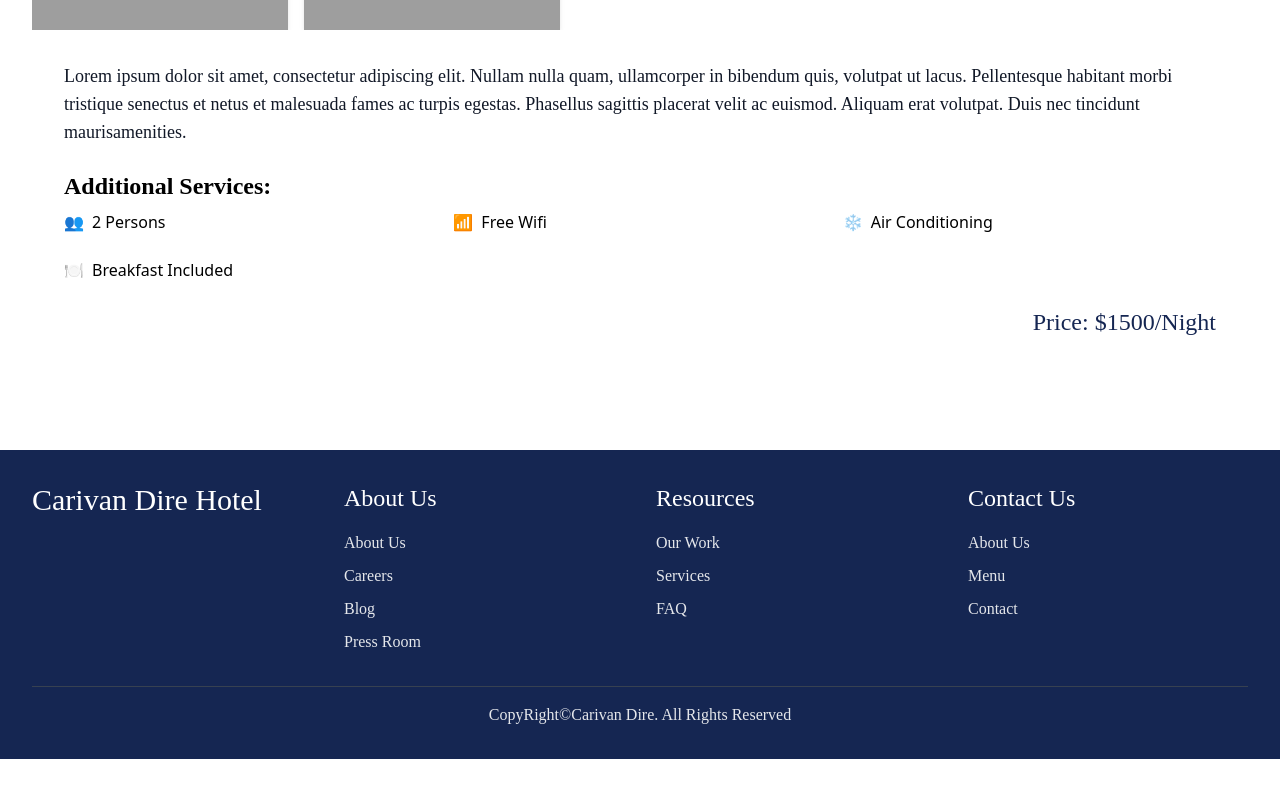
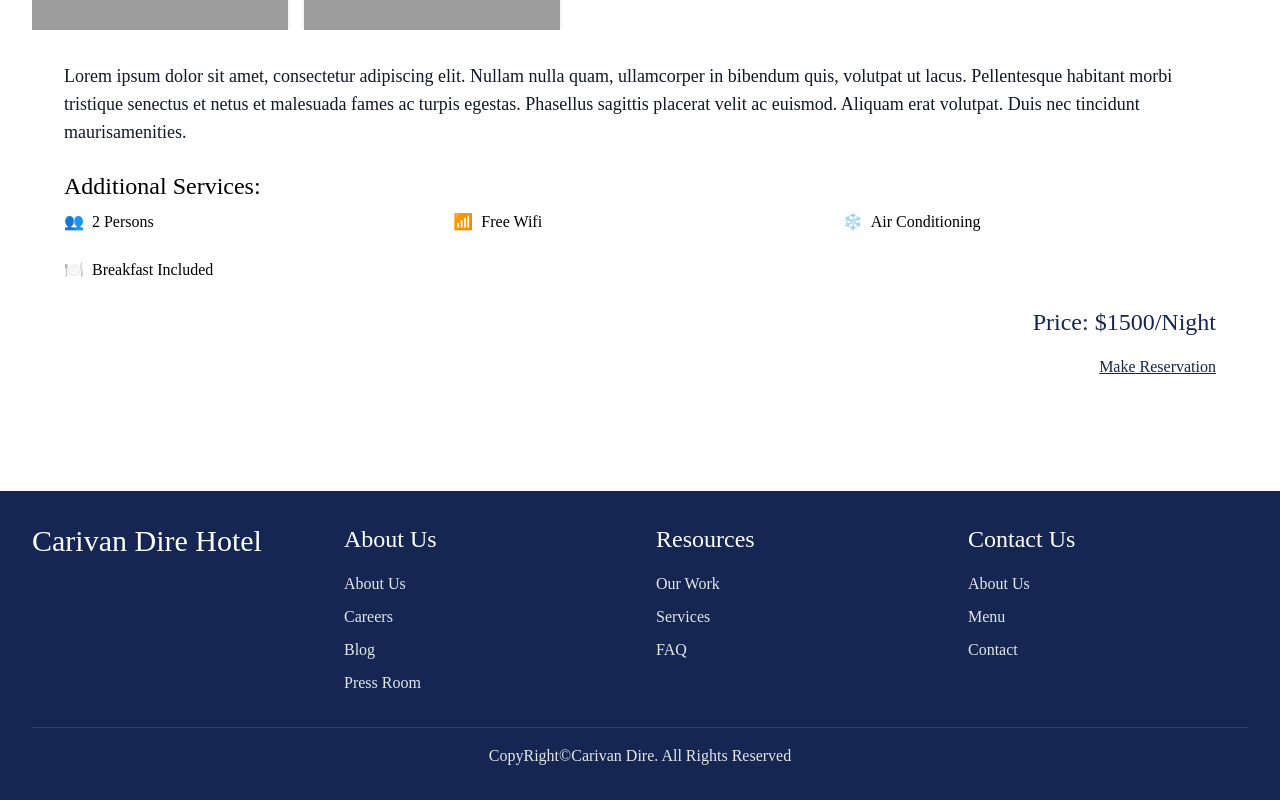
Before and after one commit to Metyme1/Caravan, a React (Create React App) app: page /rooms/1 in a window 1280 px wide. Shown: the part 870-1670 px from the top of the page. Before the commit the page ends 1629 px from the top, so only its background shows below. Built offline with nearby package versions, Linux system fonts and the light colour scheme; grey boxes are pictures that could not be loaded; a web font is replaced by a local one.

Commit message:
detail paged edited

```diff
--- a/src/components/reservation.js
+++ b/src/components/reservation.js
@@ -52,7 +52,7 @@ const ReservationForm = ({ room }) => {
           id="email"
           value={email}
           onChange={(e) => setEmail(e.target.value)}
-          className="w-full px-3 py-2 border rounded-lg focus:outline-none focus:ring-2 focus:ring-blue-500"
+          className="w-full px-3 py-2 border rounded-lg font-times focus:outline-none focus:ring-2 focus:ring-blue-500"
           required
         />
       </div>
--- a/src/pages/detailPage.js
+++ b/src/pages/detailPage.js
@@ -2,21 +2,21 @@ import React, { useState } from 'react';
 import { useParams } from 'react-router-dom';
 import Lightbox from 'react-image-lightbox';
 import 'react-image-lightbox/style.css';
+import ReservationForm from '../components/reservation'; // Assuming the form is in the same directory
 import room1 from '../assets/standard.JPG';
 import room2 from '../assets/twin1.JPG';
 import room3 from '../assets/semi1.jpg';
 import room4 from '../assets/sweet5.JPG';
 
-
 import twin1 from '../assets/twin2.JPG';
 import twin2 from '../assets/twin3.JPG';
-import twin3 from'../assets/twin4.JPG';
+import twin3 from '../assets/twin4.JPG';
 import twin4 from '../assets/twin5.JPG';
 import twin5 from '../assets/twin6.JPG';
 
 import sweet1 from '../assets/sweet2.JPG';
 import sweet2 from '../assets/sweet3.JPG';
-import sweet3 from'../assets/sweet4.JPG';
+import sweet3 from '../assets/sweet4.JPG';
 import sweet4 from '../assets/sweet5.JPG';
 import sweet5 from '../assets/sweet6.JPG';
 
@@ -25,19 +25,17 @@ import standard2 from '../assets/standard2.JPG';
 
 import semi1 from '../assets/semi3.JPG';
 import semi2 from '../assets/semi4.JPG';
-import semi3 from'../assets/semi5.JPG';
+import semi3 from '../assets/semi5.JPG';
 import semi4 from '../assets/semi6.JPG';
 import semi5 from '../assets/semi7.JPG';
-import semi6 from'../assets/semi8.JPG';
-
-
+import semi6 from '../assets/semi8.JPG';
 
 const roomDetails = [
   {
     id: 1,
     name: "Standard Room",
     image: room1,
-    gallery: [standard1,standard2],
+    gallery: [standard1, standard2],
     price: "1500/Night",
     description: "Lorem ipsum dolor sit amet, consectetur adipiscing elit. Nullam nulla quam, ullamcorper in bibendum quis, volutpat ut lacus. Pellentesque habitant morbi tristique senectus et netus et malesuada fames ac turpis egestas. Phasellus sagittis placerat velit ac euismod. Aliquam erat volutpat. Duis nec tincidunt maurisamenities.",
     characteristics: [
@@ -51,7 +49,7 @@ const roomDetails = [
     id: 2,
     name: "Twin Bed Room",
     image: room2,
-    gallery: [twin1,twin2,twin3,twin4,twin5],
+    gallery: [twin1, twin2, twin3, twin4, twin5],
     price: "1800/Night",
     additionalServices: "Internet Access, Breakfast, Inroom Dining",
     characteristics: [
@@ -66,7 +64,7 @@ const roomDetails = [
     id: 3,
     name: "Semi-Sweet Room",
     image: room3,
-    gallery: [semi1,semi2,semi3,semi4,semi5,semi6],
+    gallery: [semi1, semi2, semi3, semi4, semi5, semi6],
     price: "1600/Night",
     description: "An executive room with premium features.",
     characteristics: [
@@ -75,13 +73,13 @@ const roomDetails = [
       { icon: "🍽️", label: "Breakfast Included" },
       { icon: "❄️", label: "Air Conditioning" },
       { icon: "🍳", label: "Cooking Space" },
-      ],
+    ],
   },
   {
     id: 4,
     name: "Sweet Room",
     image: room4,
-    gallery: [sweet1,sweet2,sweet3,sweet4,sweet5],
+    gallery: [sweet1, sweet2, sweet3, sweet4, sweet5],
     price: "3000/Night",
     description: "A luxurious suite with exclusive amenities.",
     characteristics: [
@@ -93,7 +91,7 @@ const roomDetails = [
       { icon: "🚽", label: "Two Bathrooms" },
       { icon: "❄️", label: "Air Conditioning" },
       { icon: "🍳", label: "Full Kitchen" },
-      ],
+    ],
   }
 ];
 
@@ -103,10 +101,17 @@ const RoomDetail = () => {
 
   const [isOpen, setIsOpen] = useState(false);
   const [photoIndex, setPhotoIndex] = useState(0);
+  const [isModalOpen, setIsModalOpen] = useState(false);
 
   if (!room) {
     return <div>Room not found</div>;
   }
+
+  const handleBackgroundClick = (e) => {
+    if (e.target === e.currentTarget) {
+      setIsModalOpen(false);
+    }
+  };
 
   return (
     <div className="bg-white min-h-screen py-4">
@@ -153,12 +158,11 @@ const RoomDetail = () => {
           <div className="bg-white overflow-hidden mb-8">
             <div className="p-8">
               <p className="text-gray-900 font-times mb-6 text-lg">{room.description}</p>
-
               <div className="mb-4">
-                <h3 className="text-2xl font-times font-bold mb-2">Additional Services:</h3>
+                <h3 className="text-2xl font-times mb-2">Additional Services:</h3>
                 <div className="grid grid-cols-1 md:grid-cols-2 lg:grid-cols-3 gap-4">
                   {room.characteristics.map((characteristic, idx) => (
-                    <div key={idx} className="flex items-center space-x-2 mb-2">
+                    <div key={idx} className="flex  font-times items-center space-x-2 mb-2">
                       <span role="img" aria-label="characteristic-icon">{characteristic.icon}</span>
                       <span>{characteristic.label}</span>
                     </div>
@@ -168,10 +172,25 @@ const RoomDetail = () => {
               <div className="text-right">
                 <p className="text-2xl font-times text-custom-blue">Price: ${room.price}</p>
               </div>
+              <div className="text-right mt-4">
+                <button
+                  className="text-custom-blue font-times underline"
+                  onClick={() => setIsModalOpen(true)}
+                >
+                  Make Reservation
+                </button>
+              </div>
             </div>
           </div>
         </div>
       </section>
+      {isModalOpen && (
+        <div className="fixed inset-0 z-50 flex items-center justify-center bg-black bg-opacity-50" onClick={handleBackgroundClick}>
+          <div className="bg-white p-8 rounded-lg shadow-lg w-full max-w-lg" onClick={(e) => e.stopPropagation()}>
+            <ReservationForm room={room} />
+          </div>
+        </div>
+      )}
     </div>
   );
 }
--- a/src/pages/menu.js
+++ b/src/pages/menu.js
@@ -133,15 +133,6 @@ const menuData = {
     { name: 'C/W/Milk', description: '', price: 35 },
   ],
 };
-const categoryBackgrounds = {
-  BreakFast: '../assets/room1.jpg',
-  'Lunch and Dinner': '../assets/room1.jpg',
-  Burger: '../assets/room1.jpg',
-  Sandwich: '../assets/room1.jpg',
-  'Ethiopian Traditional Food': '../assets/room1.jpg',
-  Pizza: '../assets/room1.jpg',
-  Juice: '../assets/room1.jpg',
-};
 
 
 
```
